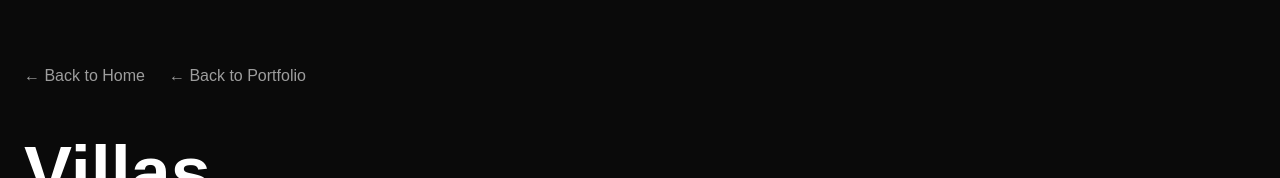
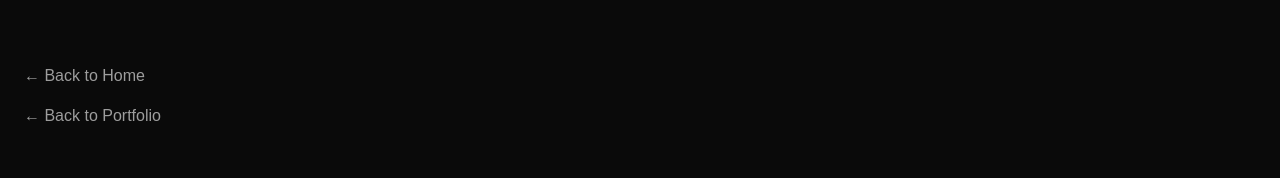
Before and after one commit to igornoli-bot/oasis-concepts, a Next.js app: page /portfolio/villas in a window 1280 px wide. Shown: the top 178 px of the page. Built offline with nearby package versions, Linux system fonts and the light colour scheme.

Commit message:
fix masterplans service type

```diff
--- a/app/portfolio/masterplans/page.tsx
+++ b/app/portfolio/masterplans/page.tsx
@@ -25,8 +25,7 @@ export default function MasterplansPage() {
   return (
     <main className="min-h-screen bg-neutral-950 text-white px-6 py-16">
       <div className="max-w-7xl mx-auto">
-<div className="flex gap-6 mb-10">
-  <a
+<div className="flex flex-col gap-4 mb-10">  <a
     href="/"
     className="text-white/60 hover:text-white transition"
   >
--- a/app/portfolio/villas/page.tsx
+++ b/app/portfolio/villas/page.tsx
@@ -57,8 +57,8 @@ const projects = [
   return (
     <main className="min-h-screen bg-neutral-950 text-white px-6 py-16">
       <div className="max-w-7xl mx-auto">
-<div className="flex gap-6 mb-10">
-  <a
+<div className="flex flex-col gap-4 mb-10">
+      <a
     href="/"
     className="text-white/60 hover:text-white transition"
   >
```
